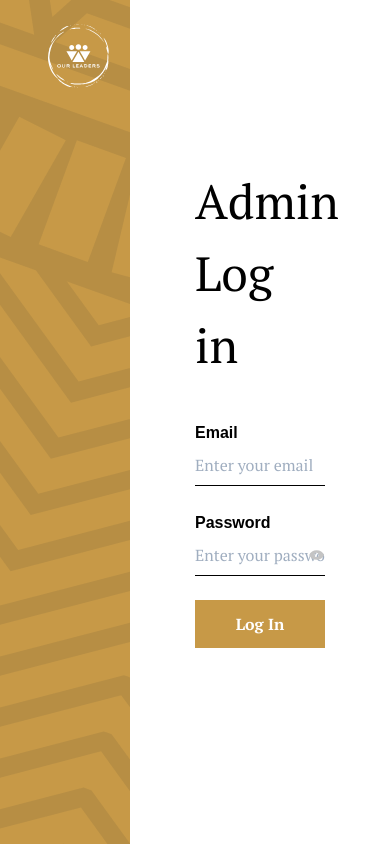
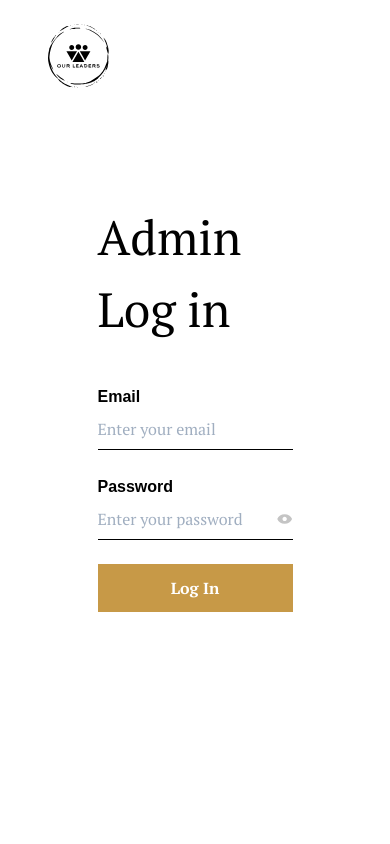
Before and after one commit to Our-Leaders/our-leaders-admin, a Vue app: page /auth/sign-in in a window 390 px wide. Built offline with nearby package versions, Linux system fonts and the light colour scheme; no server answers.

Commit message:
Mobile responsiveness

```diff
--- a/src/views/auth/SignIn.vue
+++ b/src/views/auth/SignIn.vue
@@ -4,7 +4,7 @@
       <p class="font-bold">{{info.header}}</p>
       <p class="text-sm">{{info.details}}</p>
     </our-alert>
-    <div class="w-1/3 bg-primary bg-overlay relative">
+    <div class="hidden lg:inline-block lg:w-1/3 bg-primary bg-overlay relative">
       <img class="h-16 my-6 mx-12 absolute" src="../../assets/img/logo-w.svg"/>
       <div class="flex flex-col justify-center h-full px-12">
         <span class="text-white text-4xl mb-6">
@@ -13,7 +13,8 @@
         <!-- <hr class="text-white w-20"/> -->
       </div>
     </div>
-    <div class="w-2/3 flex flex-col justify-center">
+    <img class="lg:hidden h-16 my-6 mx-12 absolute" src="../../assets/img/logo-b.svg"/>
+    <div class="w-full md:w-full lg:w-2/3 xl:w-2/3 flex flex-col justify-center">
       <div class="mx-auto w-6/12">
         <span class="block text-5xl mb-10">Admin Log in</span>
         <form @submit.prevent="proceed">
```
Also changed, not shown: .eslintrc.js.
